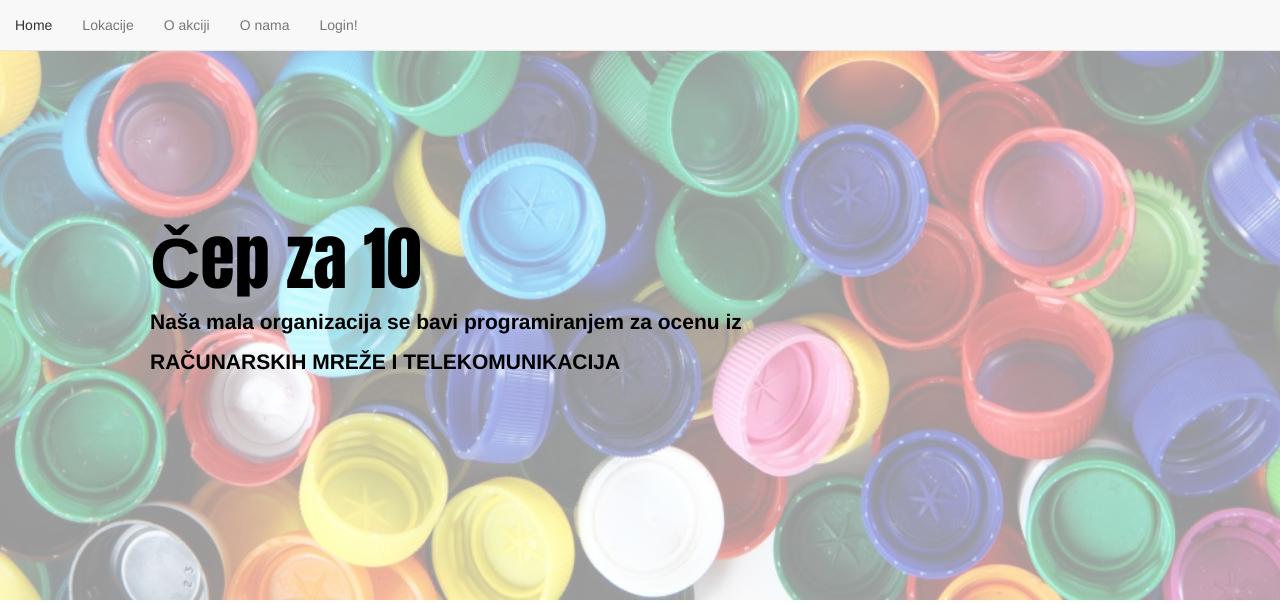
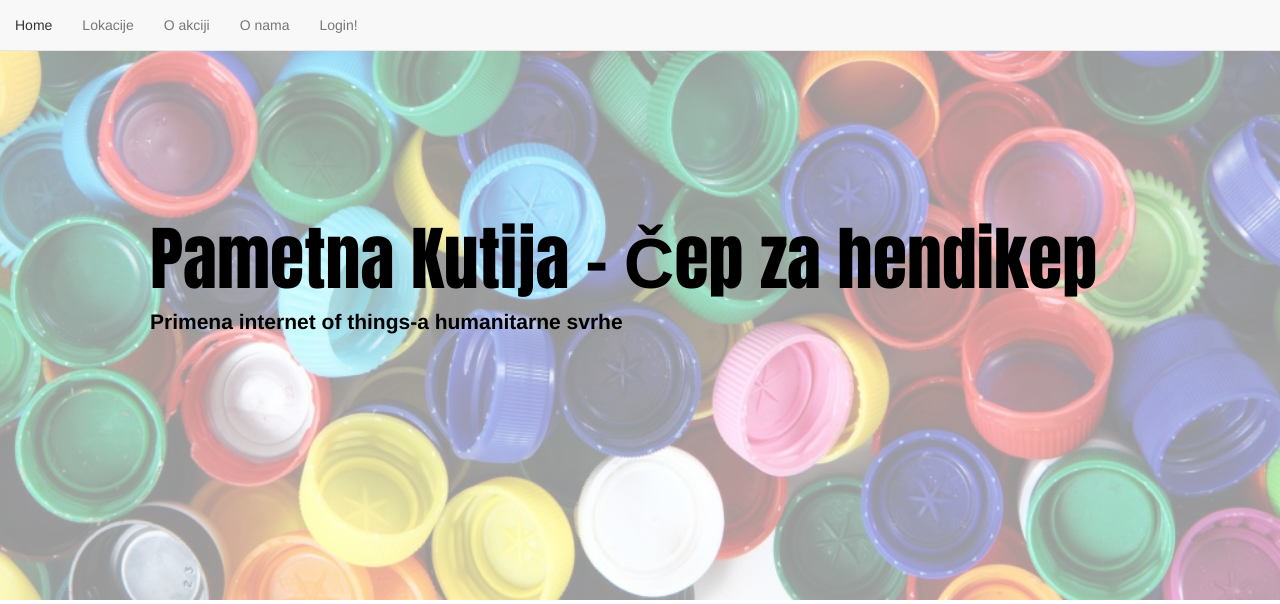
Before and after one commit to dkeske/KutijaSajt, a Django app: template KutijaApp/templates/home.html in a window 1280 px wide. Shown: the top 604 px of the page. Run offline with Django 3.2, Linux system fonts and the light colour scheme; the template is opened without the code that fills it, so the values that code supplies are empty; parts of the project's set-up code (start-up, migrations or seed data) failed here and were passed over; some libraries are stand-ins or nearby versions.

Commit message:
Izmenio home malo

```diff
--- a/KutijaApp/templates/home.html
+++ b/KutijaApp/templates/home.html
@@ -47,9 +47,8 @@ google.maps.event.addDomListener(window, 'load', initialize);
 
 	{% include "navbar.html" %}
 	<div class="slajder" >
-		<h1><b>Čep za 10</b></h1>
-		<p style="color:black"><b>Naša mala organizacija se bavi programiranjem za ocenu iz</b></p>
-		<p style="color:black"><b>RAČUNARSKIH MREŽE I TELEKOMUNIKACIJA</b></p>
+		<h1><b>Pametna Kutija - Čep za hendikep</b></h1>
+		<p style="color:black"><b>Primena internet of things-a humanitarne svrhe</b></p>
 	</div>
 
 	<div class="row" id="kolone" style="margin-top:20px; ">
```
Also changed, not shown: db.sqlite3.
